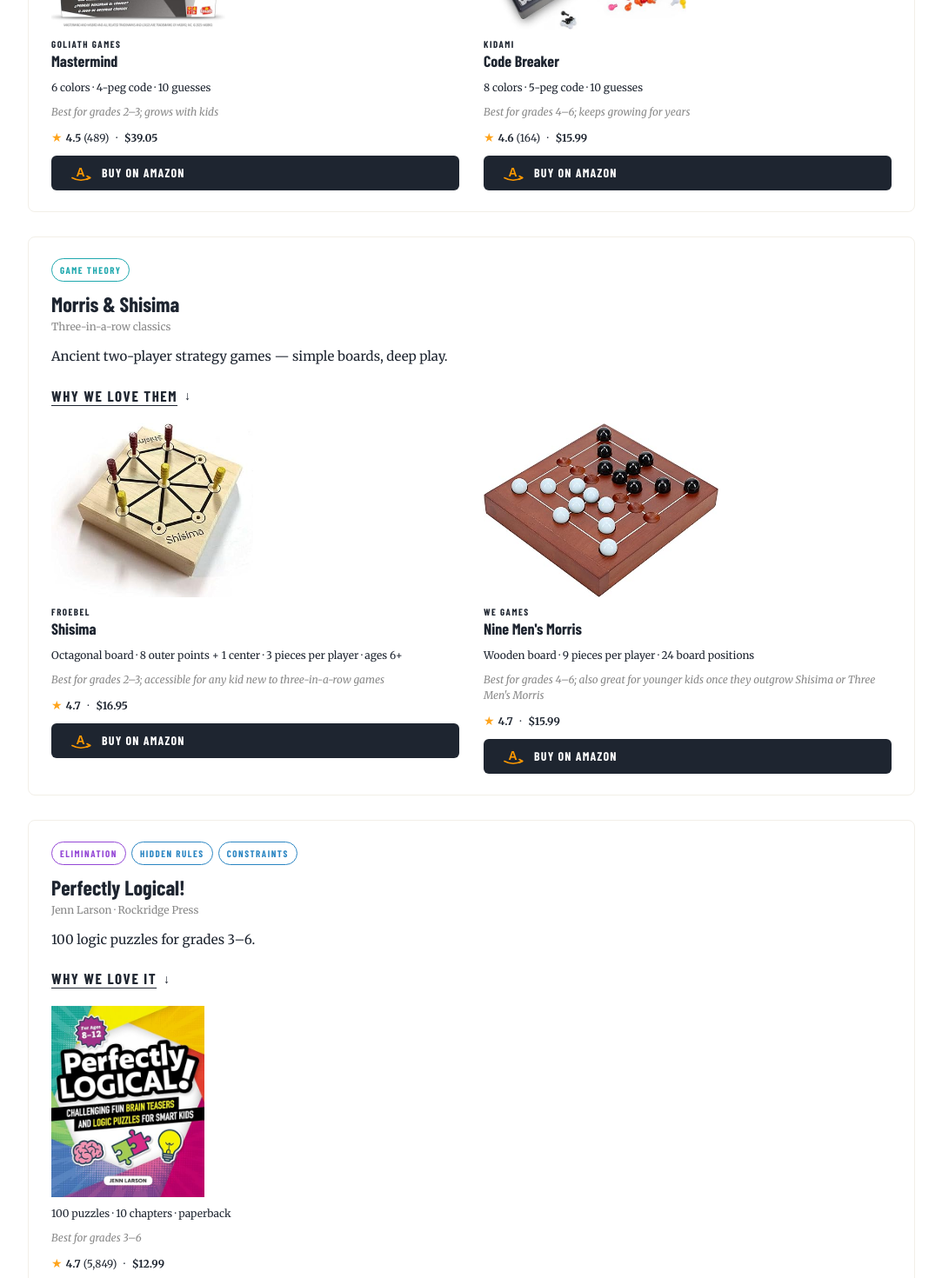
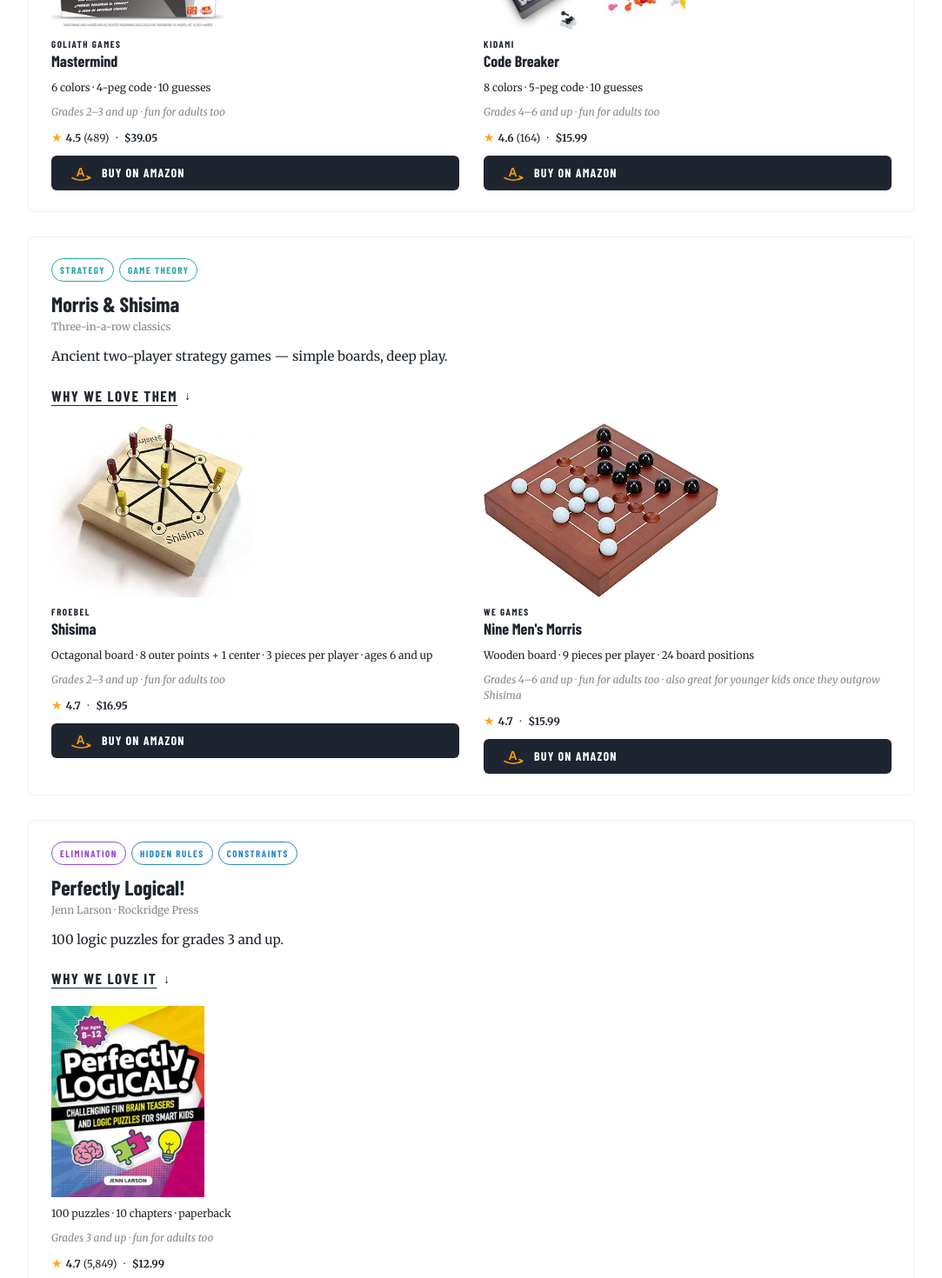
Before and after one commit to micbowers/sparkworks, a Next.js app: page /practice in a window 1280 px wide. Shown: the part 800-2270 px from the top of the page at 87% size, without its empty margins (98-1181 px from the left). Built offline with nearby package versions, Linux system fonts and the light colour scheme; a web font is replaced by a local one.

Commit message:
Morris family: add Strategy chip; reframe all age/grade descriptions with and-up language and fun-for-adults-too cue per Mike (these games are for everyone, not just kids)

```diff
--- a/app/practice/page.js
+++ b/app/practice/page.js
@@ -165,7 +165,7 @@
         name: "Mastermind",
         manufacturer: "Goliath Games",
         specs: "6 colors · 4-peg code · 10 guesses",
-        fitHint: "Best for grades 2–3; grows with kids",
+        fitHint: "Grades 2–3 and up · fun for adults too",
         image: "/practice/mastermind-goliath.jpg",
         // Amazon snapshot 2026-05-27 — refresh task filed for periodic update.
         price: "$39.05",
@@ -179,7 +179,7 @@
         name: "Code Breaker",
         manufacturer: "KIDAMI",
         specs: "8 colors · 5-peg code · 10 guesses",
-        fitHint: "Best for grades 4–6; keeps growing for years",
+        fitHint: "Grades 4–6 and up · fun for adults too",
         image: "/practice/code-breaker-kidami.jpg",
         price: "$15.99",
         rating: 4.6,
@@ -200,6 +200,7 @@
     headlineImage: "/practice/nine-mens-morris-wegames.jpg",
     highlight: "Ancient two-player strategy games — simple boards, deep play.",
     skills: [
+      { label: "Strategy", color: "teal" },
       { label: "Game Theory", color: "teal" },
     ],
     sessionPill: "Used in our game theory session",
@@ -223,8 +224,8 @@
       {
         name: "Shisima",
         manufacturer: "FROEBEL",
-        specs: "Octagonal board · 8 outer points + 1 center · 3 pieces per player · ages 6+",
-        fitHint: "Best for grades 2–3; accessible for any kid new to three-in-a-row games",
+        specs: "Octagonal board · 8 outer points + 1 center · 3 pieces per player · ages 6 and up",
+        fitHint: "Grades 2–3 and up · fun for adults too",
         image: "/practice/shisima-froebel.jpg",
         // Amazon snapshot 2026-05-27. Parser returned 2 ratings — likely correct given the small
         // listing; reviewCount hidden until verified higher-confidence.
@@ -239,7 +240,7 @@
         name: "Nine Men's Morris",
         manufacturer: "WE Games",
         specs: "Wooden board · 9 pieces per player · 24 board positions",
-        fitHint: "Best for grades 4–6; also great for younger kids once they outgrow Shisima or Three Men's Morris",
+        fitHint: "Grades 4–6 and up · fun for adults too · also great for younger kids once they outgrow Shisima",
         image: "/practice/nine-mens-morris-wegames.jpg",
         // Amazon snapshot 2026-05-27 — review-count parser returned 1, may have caught a different
         // counter; worth manual verification in next refresh cycle.
@@ -260,14 +261,14 @@
     title: "Perfectly Logical!",
     subtitle: "Jenn Larson · Rockridge Press",
     headlineImage: "/practice/perfectly-logical-rockridge.jpg",
-    highlight: "100 logic puzzles for grades 3–6.",
+    highlight: "100 logic puzzles for grades 3 and up.",
     skills: [
       { label: "Elimination", color: "purple" },
       { label: "Hidden Rules", color: "blue" },
       { label: "Constraints", color: "blue" },
     ],
     specs: "100 puzzles · 10 chapters · paperback",
-    fitHint: "Best for grades 3–6",
+    fitHint: "Grades 3 and up · fun for adults too",
     image: "/practice/perfectly-logical-rockridge.jpg",
     // Amazon snapshot 2026-05-27
     price: "$12.99",
```
